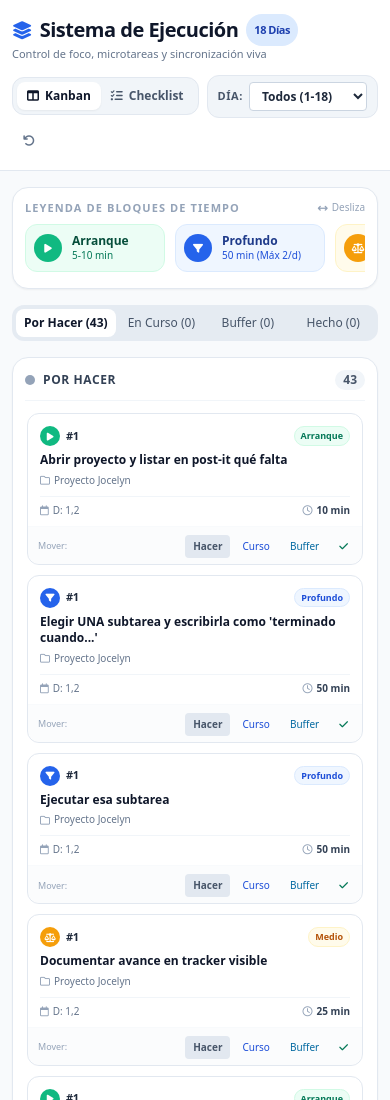
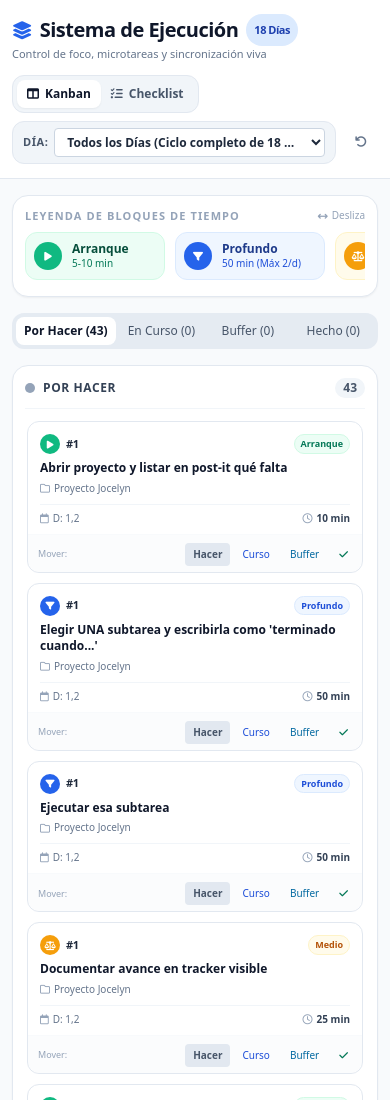
Before and after one commit to MauroMiranda0/TableroKanban, a plain HTML site: page index.html in a window 390 px wide. Shown: the top 1100 px of the page. Drawn offline with nearby package versions, Linux system fonts and the light colour scheme.

Commit message:
Refactor HTML for clarity and responsiveness
Removed comments for responsive support and aesthetic scrollbars. Updated button labels and select options for better clarity. Adjusted layout properties for better responsiveness.

```diff
--- a/index.html
+++ b/index.html
@@ -7,7 +7,6 @@
   <script src="https://cdn.tailwindcss.com"></script>
   <link rel="stylesheet" href="https://cdnjs.cloudflare.com/ajax/libs/font-awesome/6.4.0/css/all.min.css">
   <style>
-    /* Soporte responsivo de alturas y scroll */
     .kanban-col {
       min-height: 220px;
       max-height: calc(100vh - 280px);
@@ -37,7 +36,6 @@
     .task-card.dragging {
       opacity: 0.35;
     }
-    /* Scrollbars delgadas y estéticas */
     .custom-scroll::-webkit-scrollbar,
     .kanban-col::-webkit-scrollbar {
       width: 5px;
@@ -78,18 +76,18 @@
         <!-- Toggle Vistas Kanban / Checklist -->
         <div class="bg-slate-100 p-1 rounded-xl flex items-center border border-slate-200 shrink-0">
           <button id="viewTabKanban" class="px-2.5 sm:px-3 py-1.5 rounded-lg text-xs font-bold transition flex items-center gap-1.5 bg-white text-slate-900 shadow-sm">
-            <i class="fa-solid fa-table-columns"></i> <span class="inline">Kanban</span>
+            <i class="fa-solid fa-table-columns"></i> <span>Kanban</span>
           </button>
           <button id="viewTabChecklist" class="px-2.5 sm:px-3 py-1.5 rounded-lg text-xs font-bold transition flex items-center gap-1.5 text-slate-600 hover:text-slate-900">
-            <i class="fa-solid fa-list-check"></i> <span class="inline">Checklist</span>
+            <i class="fa-solid fa-list-check"></i> <span>Checklist</span>
           </button>
         </div>
 
-        <!-- Filtro Día -->
-        <div class="flex items-center gap-1.5 bg-slate-100 px-2.5 py-1.5 rounded-xl border border-slate-200 shrink-0 flex-1 sm:flex-initial min-w-[130px]">
+        <!-- Filtro Día con título del pendiente -->
+        <div class="flex items-center gap-1.5 bg-slate-100 px-2.5 py-1.5 rounded-xl border border-slate-200 shrink-0 flex-1 sm:flex-initial min-w-[200px] max-w-full sm:max-w-md">
           <label for="dayFilter" class="text-[11px] font-bold uppercase tracking-wider text-slate-600 shrink-0">Día:</label>
-          <select id="dayFilter" class="w-full bg-white text-xs font-semibold rounded px-2 py-1 border border-slate-300 focus:outline-none focus:ring-2 focus:ring-blue-500">
-            <option value="all">Todos (1-18)</option>
+          <select id="dayFilter" class="w-full bg-white text-xs font-semibold rounded px-2 py-1 border border-slate-300 focus:outline-none focus:ring-2 focus:ring-blue-500 truncate">
+            <option value="all">Todos los Días (Ciclo completo de 18 días)</option>
           </select>
         </div>
 
@@ -103,7 +101,7 @@
 
   <main class="max-w-7xl mx-auto px-3 sm:px-6 py-4 sm:py-6 flex-1 w-full space-y-4 sm:space-y-6">
 
-    <!-- Leyenda de Bloques de Tiempo (Scrollable en móviles, Grid en pantallas grandes) -->
+    <!-- Leyenda de Bloques de Tiempo -->
     <section class="bg-white rounded-2xl border border-slate-200 p-3 sm:p-4 shadow-sm">
       <div class="flex items-center justify-between mb-2 sm:mb-3">
         <h2 class="text-[11px] font-bold text-slate-400 uppercase tracking-widest">Leyenda de Bloques de Tiempo</h2>
@@ -111,7 +109,6 @@
       </div>
 
       <div class="flex sm:grid sm:grid-cols-3 md:grid-cols-6 gap-2.5 overflow-x-auto custom-scroll pb-1 sm:pb-0 snap-x">
-        <!-- Arranque -->
         <div class="flex items-center gap-2.5 p-2 rounded-xl bg-emerald-50 border border-emerald-100 shrink-0 min-w-[140px] sm:min-w-0 snap-start">
           <div class="w-7 h-7 sm:w-8 sm:h-8 rounded-full bg-emerald-500 text-white flex items-center justify-center shrink-0 shadow-xs">
             <i class="fa-solid fa-play text-[10px]"></i>
@@ -122,7 +119,6 @@
           </div>
         </div>
 
-        <!-- Profundo -->
         <div class="flex items-center gap-2.5 p-2 rounded-xl bg-blue-50 border border-blue-100 shrink-0 min-w-[150px] sm:min-w-0 snap-start">
           <div class="w-7 h-7 sm:w-8 sm:h-8 rounded-full bg-blue-600 text-white flex items-center justify-center shrink-0 shadow-xs">
             <i class="fa-solid fa-filter text-[10px]"></i>
@@ -133,7 +129,6 @@
           </div>
         </div>
 
-        <!-- Medio -->
         <div class="flex items-center gap-2.5 p-2 rounded-xl bg-amber-50 border border-amber-100 shrink-0 min-w-[130px] sm:min-w-0 snap-start">
           <div class="w-7 h-7 sm:w-8 sm:h-8 rounded-full bg-amber-500 text-white flex items-center justify-center shrink-0 shadow-xs">
             <i class="fa-solid fa-scale-balanced text-[10px]"></i>
@@ -144,7 +139,6 @@
           </div>
         </div>
 
-        <!-- Ligero -->
         <div class="flex items-center gap-2.5 p-2 rounded-xl bg-slate-50 border border-slate-200 shrink-0 min-w-[125px] sm:min-w-0 snap-start">
           <div class="w-7 h-7 sm:w-8 sm:h-8 rounded-full bg-slate-400 text-white flex items-center justify-center shrink-0 shadow-xs">
             <i class="fa-solid fa-feather text-[10px]"></i>
@@ -155,7 +149,6 @@
           </div>
         </div>
 
-        <!-- Buffer -->
         <div class="flex items-center gap-2.5 p-2 rounded-xl bg-sky-50 border border-sky-100 shrink-0 min-w-[145px] sm:min-w-0 snap-start">
           <div class="w-7 h-7 sm:w-8 sm:h-8 rounded-full bg-sky-500 text-white flex items-center justify-center shrink-0 shadow-xs">
             <i class="fa-solid fa-arrows-rotate text-[10px]"></i>
@@ -166,7 +159,6 @@
           </div>
         </div>
 
-        <!-- Cierre -->
         <div class="flex items-center gap-2.5 p-2 rounded-xl bg-purple-50 border border-purple-100 shrink-0 min-w-[135px] sm:min-w-0 snap-start">
           <div class="w-7 h-7 sm:w-8 sm:h-8 rounded-full bg-purple-600 text-white flex items-center justify-center shrink-0 shadow-xs">
             <i class="fa-solid fa-spa text-[10px]"></i>
@@ -179,7 +171,7 @@
       </div>
     </section>
 
-    <!-- Barra de pestañas móviles para el Kanban (para enfocar columna en pantallas chicas) -->
+    <!-- Selector de columnas en móvil -->
     <div id="mobileColumnSelector" class="flex md:hidden bg-slate-200/80 p-1 rounded-xl text-xs font-bold gap-1 overflow-x-auto custom-scroll">
       <button data-col-target="todo" class="mobile-col-btn flex-1 py-1.5 px-2 rounded-lg bg-white text-slate-800 shadow-xs whitespace-nowrap text-center">
         Por Hacer (<span id="m-badge-todo">0</span>)
@@ -197,7 +189,6 @@
 
     <!-- VISTA 1: TABLERO KANBAN -->
     <section id="kanbanSection" class="grid grid-cols-1 md:grid-cols-4 gap-3 sm:gap-4">
-
       <!-- POR HACER -->
       <div id="wrapper-todo" class="kanban-wrapper bg-white rounded-2xl border border-slate-200 p-3 sm:p-4 shadow-sm flex flex-col">
         <div class="flex items-center justify-between pb-2.5 mb-2.5 border-b border-slate-100">
@@ -262,7 +253,6 @@
         </div>
       </div>
 
-      <!-- Contenedor dinámico de grupos de pendientes -->
       <div id="checklistContainer" class="space-y-3 sm:space-y-4"></div>
     </section>
 
@@ -399,13 +389,24 @@
       renderAll();
     }
 
-    // Inicializar selector de días
+    // Inicializar selector de días con títulos de pendientes extraídos dinámicamente
     const dayFilterEl = document.getElementById('dayFilter');
     for (let d = 1; d <= 18; d++) {
       const opt = document.createElement('option');
       opt.value = d;
       const isBuffer = BUFFER_DAYS.includes(d);
-      opt.textContent = `Día ${d}${isBuffer ? ' (🔄 Buffer)' : ''}`;
+
+      if (isBuffer) {
+        opt.textContent = `Día ${d}: 🔄 Buffer de Recuperación (Descanso/Atrasos)`;
+      } else {
+        // Encontrar los proyectos asignados a este día
+        const dayProjects = Array.from(new Set(
+          INITIAL_TASKS.filter(t => t.days.includes(d)).map(t => `${t.pendingNum !== 'Cierre' ? 'Pendiente ' + t.pendingNum + ' · ' : ''}${t.project}`)
+        ));
+        const projectLabel = dayProjects.length > 0 ? dayProjects.join(' | ') : 'Sin tareas asignadas';
+        opt.textContent = `Día ${d}: ${projectLabel}`;
+      }
+
       dayFilterEl.appendChild(opt);
     }
 
@@ -426,7 +427,7 @@
       localStorage.setItem('kanban_18d_tasks', JSON.stringify(tasks));
     }
 
-    // Navegación de columnas en Móviles
+    // Navegación de columnas en móviles
     document.querySelectorAll('.mobile-col-btn').forEach(btn => {
       btn.addEventListener('click', () => {
         activeMobileCol = btn.dataset.colTarget;
@@ -436,11 +437,9 @@
 
     function updateMobileColumnVisibility() {
       if (window.innerWidth >= 768) {
-        // En tablets y desktop siempre visibles las 4
         document.querySelectorAll('.kanban-wrapper').forEach(w => w.classList.remove('hidden'));
         return;
       }
-      // En móvil se muestra la seleccionada
       document.querySelectorAll('.kanban-wrapper').forEach(wrapper => {
         if (wrapper.id === `wrapper-${activeMobileCol}`) {
           wrapper.classList.remove('hidden');
@@ -489,7 +488,6 @@
         columns[task.status].appendChild(card);
       });
 
-      // Contadores desktop y móviles
       ['todo', 'inprogress', 'buffer', 'done'].forEach(st => {
         document.getElementById(`badge-${st}`).innerText = counts[st];
         document.getElementById(`m-badge-${st}`).innerText = counts[st];
@@ -538,7 +536,6 @@
           <span class="text-slate-700 font-bold"><i class="fa-regular fa-clock text-slate-400 mr-1"></i>${task.duration}</span>
         </div>
 
-        <!-- Acciones Táctiles Rápidas -->
         <div class="flex items-center justify-between gap-1 mt-2 pt-2 border-t border-slate-50 bg-slate-50/50 -mx-3 -mb-3 sm:-mx-3.5 sm:-mb-3.5 p-1.5 rounded-b-xl">
           <span class="text-[9px] text-slate-400 font-medium pl-1">Mover:</span>
           <div class="flex items-center gap-1">
@@ -602,7 +599,7 @@
 
       const grouped = {};
       filteredTasks.forEach(t => {
-        const key = `${t.pendingNum} - ${t.project}`;
+        const key = `${t.pendingNum !== 'Cierre' ? 'Pendiente ' + t.pendingNum + ' · ' : ''}${t.project}`;
         if (!grouped[key]) grouped[key] = [];
         grouped[key].push(t);
       });
```
